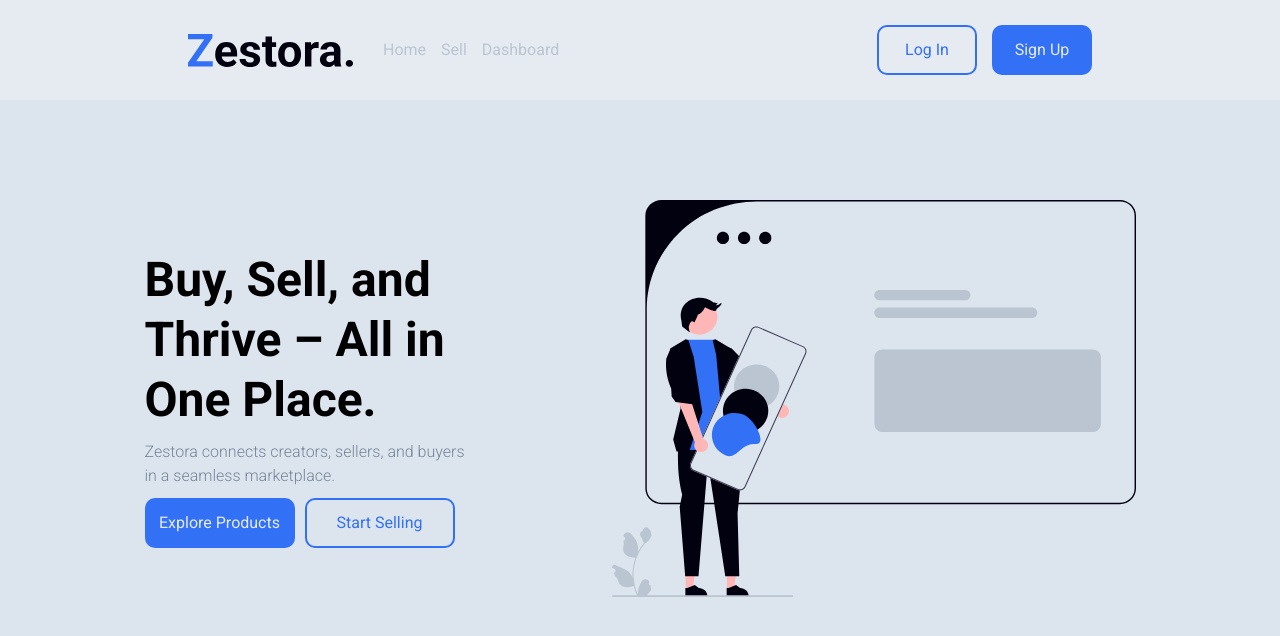
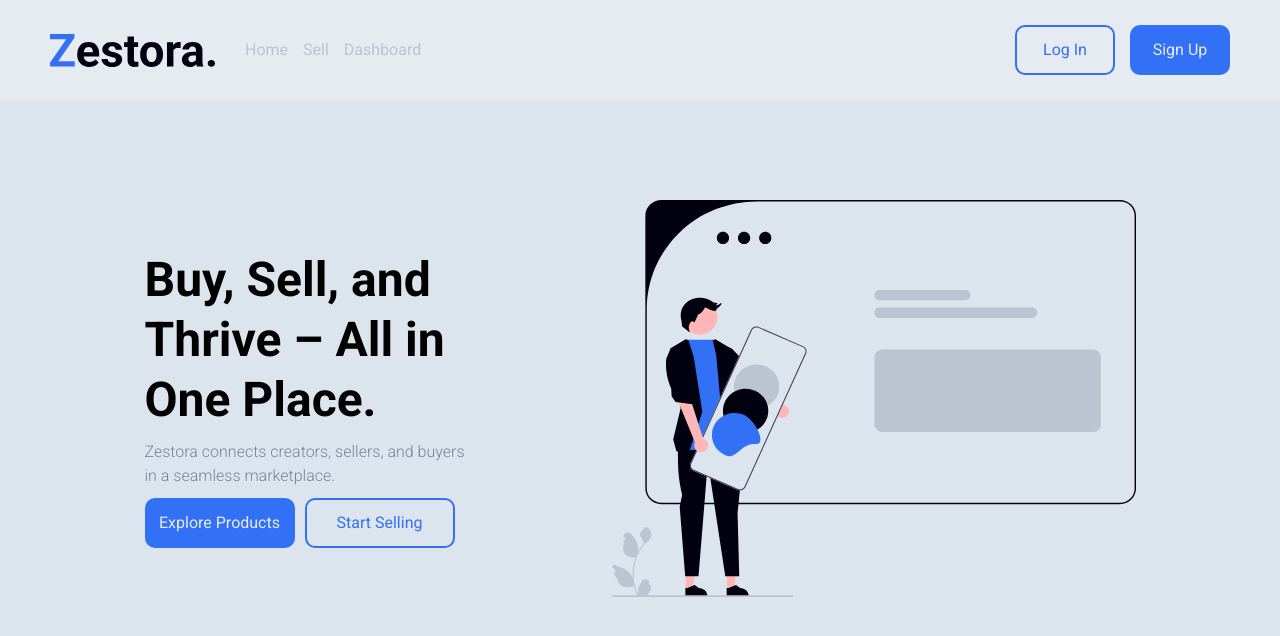
Before and after one commit to devnmarki/zestora, a React (Vite) app in the folder app/: page / in a window 1280 px wide. Shown: the top 636 px of the page. Built offline with nearby package versions, Linux system fonts and the light colour scheme.

Commit message:
feat: flex component

```diff
--- a/app/src/components/Base.tsx
+++ b/app/src/components/Base.tsx
@@ -1,5 +1,6 @@
 import React, { useState } from "react";
 import useScreenSize from "../hooks/useScreenSize";
+import { Alignment, Axis } from "../enums";
 
 export type Breakpoints = "base" | "sm" | "md" | "lg" | "xl" | "xxl";
 
@@ -46,8 +47,16 @@ export type BaseProps = {
     children?: React.ReactNode;
     style?: React.CSSProperties;
 
+    display?: ResponsiveProp<string>;
+    flexDirection?: ResponsiveProp<Axis>;
+    justifyContent?: ResponsiveProp<Alignment>;
+    alignItems?: ResponsiveProp<Alignment>;
+    columnGap?: ResponsiveProp<string>;
+    rowGap?: ResponsiveProp<string>;
     width?: ResponsiveProp<string>;
     height?: ResponsiveProp<string>;
+    padding?: ResponsiveProp<string>;
+    margin?: ResponsiveProp<string>;
     backgroundColor?: ResponsiveProp<string>;
     rounded?: ResponsiveProp<string>;
     color?: ResponsiveProp<string>;
@@ -63,8 +72,16 @@ const Base: React.FC<BaseProps> = ({
     children,
     style = {},
 
+    display,
+    flexDirection,
+    justifyContent,
+    alignItems,
+    columnGap,
+    rowGap,
     width,
     height,
+    padding,
+    margin,
     backgroundColor,
     rounded,
     color,
@@ -82,8 +99,16 @@ const Base: React.FC<BaseProps> = ({
     const [isActive, setIsActive] = useState(false);
 
     const baseStyles: React.CSSProperties = {
+        display: resolveResponsiveValue(display, screenSize) as React.CSSProperties["display"],
+        flexDirection: resolveResponsiveValue(flexDirection, screenSize) as React.CSSProperties["flexDirection"],
+        justifyContent: resolveResponsiveValue(justifyContent, screenSize) as React.CSSProperties["justifyContent"],
+        alignItems: resolveResponsiveValue(alignItems, screenSize) as React.CSSProperties["alignItems"],
+        rowGap: resolveResponsiveValue(rowGap, screenSize) as React.CSSProperties["rowGap"],
+        columnGap: resolveResponsiveValue(columnGap, screenSize) as React.CSSProperties["columnGap"],
         width: resolveResponsiveValue(width, screenSize) as React.CSSProperties["width"],
         height: resolveResponsiveValue(height, screenSize) as React.CSSProperties["height"],
+        padding: resolveResponsiveValue(padding, screenSize) as React.CSSProperties["padding"],
+        margin: resolveResponsiveValue(margin, screenSize) as React.CSSProperties["margin"],
         backgroundColor: resolveResponsiveValue(backgroundColor, screenSize) as React.CSSProperties["backgroundColor"],
         borderRadius: resolveResponsiveValue(rounded, screenSize) as React.CSSProperties["borderRadius"],
         color: resolveResponsiveValue(color, screenSize) as React.CSSProperties["color"],
--- a/app/src/components/Home/Menu.tsx
+++ b/app/src/components/Home/Menu.tsx
@@ -1,5 +1,4 @@
-import { NavigateFunction, useNavigate } from "react-router-dom";
-import { NavbarLinks, PrimaryButton, SecondaryButton } from "../..";
+import { Flex, NavbarLinks, PrimaryButton, SecondaryButton } from "../..";
 import { Axis } from "../../enums";
 import CloseMenuIcon from "/icons/close_menu_btn.svg";
 
@@ -14,10 +13,10 @@ const Menu = ({ onClose }: MenuProps) => {
                 <img src={CloseMenuIcon} alt="Close Menu" className="w-[30px] cursor-pointer" onClick={onClose} />
                 <NavbarLinks style="flex text-[20px]" axis={Axis.Vertical} />
             </div>
-            <div className="flex gap-x-[10px]">
-                <SecondaryButton width="135px" url="/login" >Log In</SecondaryButton>
-                <PrimaryButton width="135px" height="50px" url="/signup">Sign Up</PrimaryButton>
-            </div>
+            <Flex gapX="10px">
+                <SecondaryButton width="100%" url="/login" >Log In</SecondaryButton>
+                <PrimaryButton width="100%" height="50px" url="/signup">Sign Up</PrimaryButton>
+            </Flex>
         </div>
     )
 }
--- a/app/src/components/Home/navbar/Navbar.tsx
+++ b/app/src/components/Home/navbar/Navbar.tsx
@@ -1,14 +1,30 @@
 import LogoImage from "/images/logo.svg";
 import OpenMenuIcon from "/icons/open_menu_btn.svg";
-import { NavbarLinks, PrimaryButton, SecondaryButton } from "../../..";
+import { Flex, NavbarLinks, PrimaryButton, SecondaryButton } from "../../..";
+import { Alignment } from "../../../enums";
+import { Colors } from "../../../globals";
 
 type NavbarProps = {
     onMenuButtonClick?: () => void;
 }
 
 const Navbar = ({ onMenuButtonClick }: NavbarProps) => {
+    // className="flex justify-between items-center w-[1440px] h-80 md:h-100  px-[20px] md:px-[50px] lg:px-[188px]"
+
     return (
-        <div className="flex justify-between items-center w-full h-80 md:h-100 bg-offwhite px-[20px] md:px-[50px] lg:px-[188px]">
+        <Flex
+            justify={Alignment.Center}
+            width="100%"
+            backgroundColor={Colors.White}
+        >
+            <Flex
+                justify={Alignment.Between}
+                items={Alignment.Center}
+                width="1440px"
+                height={{ base: "80px", md: "100px" }}
+                padding={{ base: "0px 20px", md: "0px 50px" }}
+            >
+
                 <div className="flex items-center gap-x-[30px]">
                     <img src={LogoImage} alt="Logo" className="w-140 md:w-165" />
                     <NavbarLinks style="max-md:hidden flex" />
@@ -20,7 +36,9 @@ const Navbar = ({ onMenuButtonClick }: NavbarProps) => {
                         <PrimaryButton className="max-md:hidden" url="/signup">Sign Up</PrimaryButton>
                     </div>
                 </div>
-        </div>
+
+            </Flex>
+        </Flex>
     )
 }
 
--- a/app/src/components/form/SecondaryButton.tsx
+++ b/app/src/components/form/SecondaryButton.tsx
@@ -20,8 +20,6 @@ const SecondaryButton = ({
 }: SecondaryButtonProps) => {
     const navigate: NavigateFunction = useNavigate();
 
-    // <button onClick={() => navigate("/login")} className="max-md:hidden w-100 h-50 border-[2px] border-blue rounded-[10px] text-blue hover:border-none hover:text-offwhite hover:bg-blue transition-colors duration-100 active:opacity-75">Log In</button>
-
     return (
         <Base
             as="button"
@@ -37,7 +35,6 @@ const SecondaryButton = ({
             borderSize={"2px"}
             borderColor={Colors.Blue}
             hover={{
-                border: "none",
                 backgroundColor: Colors.Blue,
                 color: Colors.White
             }}
--- /dev/null
+++ b/app/src/components/layout/Flex.tsx
@@ -0,0 +1,43 @@
+import { Alignment, Axis, DisplayTypes } from "../../enums";
+import Base, { BaseProps } from "../Base";
+
+type FlexProps = {
+    direction?: Axis;
+    justify?: Alignment;
+    items?: Alignment;
+    gapX?: string;
+    gapY?: string;
+} & BaseProps;
+
+const Flex = ({
+    className,
+    children,
+
+    direction = Axis.Horizontal,
+    justify = Alignment.Start,
+    items = Alignment.Start,
+    gapX = "0",
+    gapY = "0",
+
+    ...rest
+}: FlexProps) => {
+    return (
+        <Base
+            as="div"
+            className={className || ""}
+
+            display={DisplayTypes.Flex}
+            justifyContent={justify}
+            alignItems={items}
+            columnGap={gapX}
+            rowGap={gapY}
+            flexDirection={direction}
+
+            {...rest}
+        >
+            {children}
+        </Base>
+    )
+}
+
+export default Flex;
--- a/app/src/enums.ts
+++ b/app/src/enums.ts
@@ -1,4 +1,21 @@
 export enum Axis {
-    Horizontal,
-    Vertical
+    Horizontal = "row",
+    Vertical = "column"
 }
+
+export enum DisplayTypes {
+    Block = "block",
+    InlineBlock = "inline-block",
+    Flex = "flex",
+    Grid = "grid"
+}
+
+export enum Alignment {
+    Start = "start",
+    End = "end",
+    Center = "center",
+    FlexStart = "flex-start",
+    FlexEnd = "flex-end",
+    Around = "space-around",
+    Between = "space-between",
+}
```
Also changed, not shown: app/src/index.ts (+9 -0 lines). Lines whose indentation alone changed are shown as unchanged.
